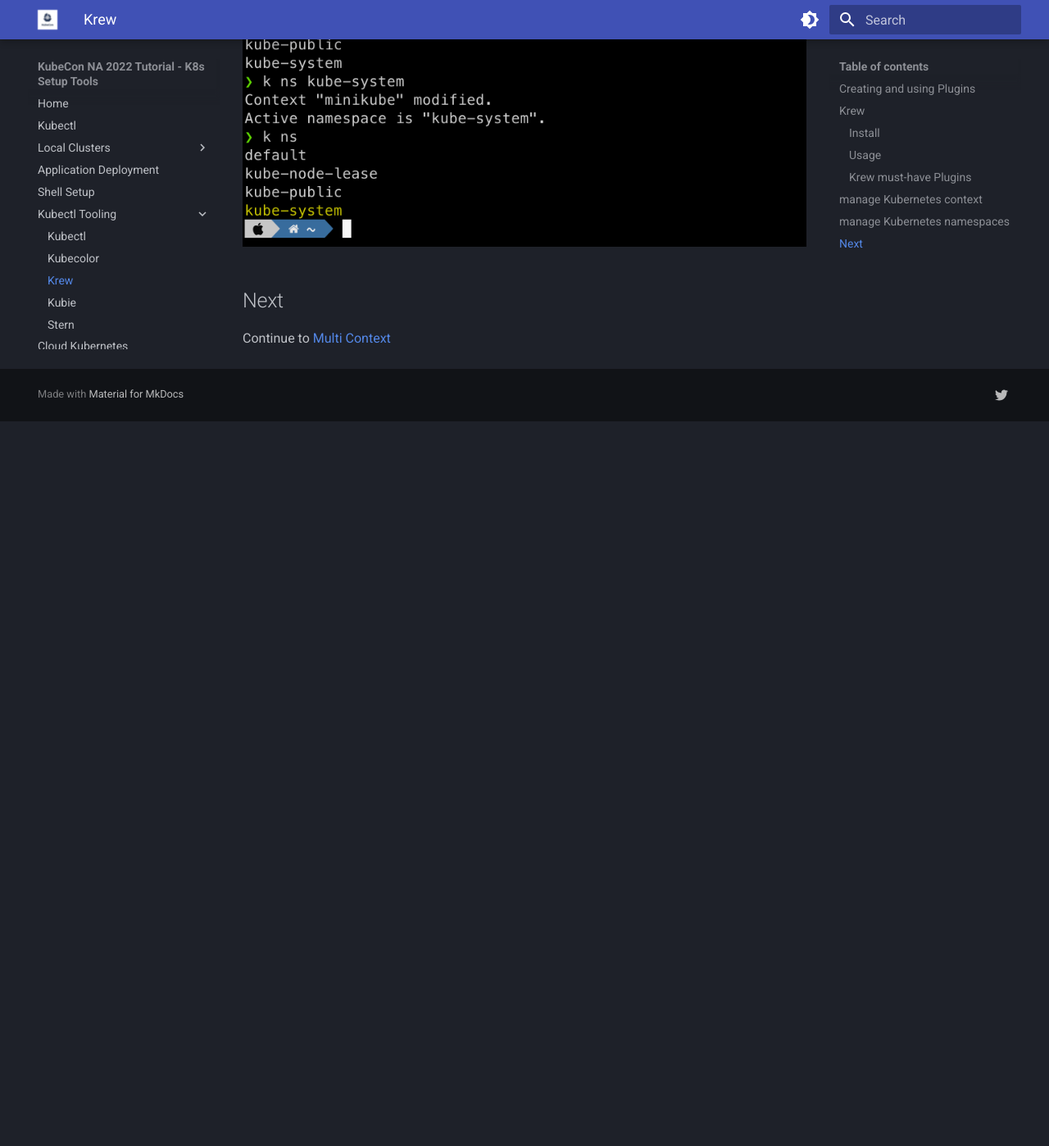
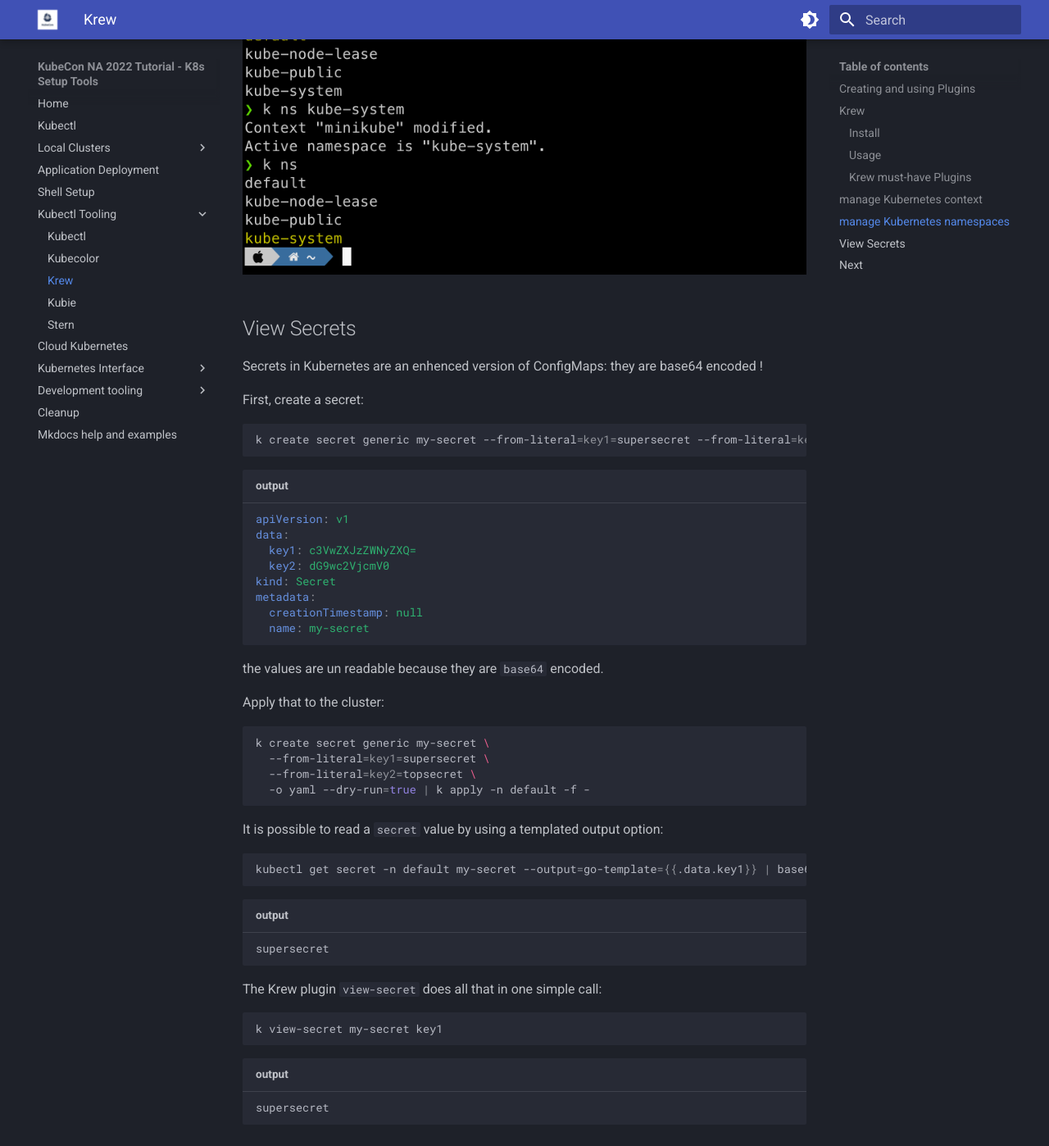
Before and after one commit to cloud-native-canada/k8s_setup_tools, an MkDocs documentation site: the page built from docs/kubectl_tooling/krew.md, in a window 1280 px wide and 1400 px high, scrolled down 4551 px. Shown: the whole window at 82% size. Built offline with MkDocs 1.6.1 and Material for MkDocs 9.7.7, drawn with Linux system fonts in a browser that asks for light colours; before the commit the page ends 5065 px from its top, so only the background shows below that; some of the changed text lies outside the part shown.

Commit message:
added more krew plugins

````diff
--- a/docs/kubectl_tooling/krew.md
+++ b/docs/kubectl_tooling/krew.md
@@ -127,6 +127,7 @@
 - ns: current `Namespace` and quick namespace changes
 - [whoami](https://github.com/rajatjindal/kubectl-whoami): who the cluster thinks you are from your authentication
 - [who-can](https://github.com/aquasecurity/kubectl-who-can): RBAC rules introspection
+- view-secret: directly view secret content without having to decode
 
 Install them with this command:
 
@@ -219,6 +220,55 @@
 
 ![krew ns](img/krew-ns.png)
 
+## View Secrets
+
+Secrets in Kubernetes are an enhenced version of ConfigMaps: they are base64 encoded !
+
+First, create a secret:
+
+```bash
+k create secret generic my-secret --from-literal=key1=supersecret --from-literal=key2=topsecret -o yaml --dry-run=true
+```
+```yaml title="output"
+apiVersion: v1
+data:
+  key1: c3VwZXJzZWNyZXQ=
+  key2: dG9wc2VjcmV0
+kind: Secret
+metadata:
+  creationTimestamp: null
+  name: my-secret
+```
+
+the values are un readable because they are `base64` encoded.
+
+Apply that to the cluster:
+
+```bash
+k create secret generic my-secret \
+  --from-literal=key1=supersecret \
+  --from-literal=key2=topsecret \
+  -o yaml --dry-run=true | k apply -n default -f -
+```
+
+It is possible to read a `secret` value by using a templated output option:
+
+```bash
+kubectl get secret -n default my-secret --output=go-template={{.data.key1}} | base64 --decode
+```
+```bash title="output"
+supersecret
+```
+
+The Krew plugin `view-secret` does all that in one simple call:
+
+```bash
+k view-secret my-secret key1
+```
+```bash title="output"
+supersecret
+```
+
 ## Next
 
 Continue to [Multi Context](kubie.md)
````
Also changed, not shown: docs/cloud_commands.md (+1 -0 lines).
